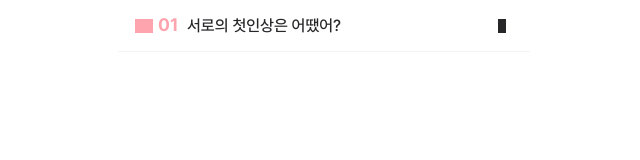
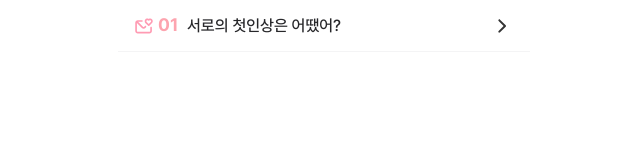
Before and after one commit to LoFin-official/LoFin-FE, a Next.js app: page / in a window 1280 px wide. Shown: the top 160 px of the page, without its empty margins (316-956 px from the left). Built offline with nearby package versions, Linux system fonts and the light colour scheme.

Commit message:
QuestionItem

```diff
--- a/src/components/QuestionItem.tsx
+++ b/src/components/QuestionItem.tsx
@@ -1,5 +1,7 @@
 import React, { ReactNode } from 'react';
-import { useRouter } from 'next/router'; // Next.js 사용시
+import { useRouter } from 'next/router';
+import { QuestionsIcon } from '@/assets/icons/SvgIcon'; // 아이콘 컴포넌트 import
+import { BackIcon } from '@/assets/icons/SvgIcon';
 
 interface QuestionItemProps {
   number: string;
@@ -7,25 +9,24 @@ interface QuestionItemProps {
   className?: string;
   isComplete: boolean;
   onClick?: () => void;
-  detailPageUrl: string; // 상세 페이지 URL
+  detailPageUrl: string;
   children?: ReactNode;
 }
 
 export default function QuestionItem({ number, question, className = '', isComplete, onClick, detailPageUrl }: QuestionItemProps) {
-  const router = useRouter(); // Router 훅 사용
+  const router = useRouter();
 
-  // 클릭 시 상세 페이지로 이동
   const handleClick = () => {
     router.push(detailPageUrl);
-    if (onClick) onClick(); // 추가적인 onClick 기능이 있다면 호출
+    if (onClick) onClick();
   };
 
   return (
     <header className={`relative h-[52px] w-[412px] border-b border-zinc-100 ${className}`} onClick={handleClick}>
-      {/* 뒤로가기 화살표 (예시용, 실제 아이콘으로 교체 추천) */}
+      {/* 완료 시 아이콘 표시 (좌우 반전) */}
       {isComplete && (
-        <div className='absolute left-[396px] top-[38px] w-6 h-6 -rotate-180 origin-top-left overflow-hidden'>
-          <div className='absolute left-[8.33px] top-[5.36px] w-2 h-[13.31px] bg-zinc-800' />
+        <div className='absolute right-[16px] top-[14px] transform rotate-180'>
+          <BackIcon onClick={() => {}} />
         </div>
       )}
 
@@ -37,7 +38,7 @@ export default function QuestionItem({ number, question, className = '', isCompl
 
       {/* 아이콘 */}
       <div className='absolute left-[16px] top-[16px] w-5 h-5 overflow-hidden'>
-        <div className='absolute left-[1.25px] top-[2.55px] w-[17.49px] h-[14.95px] bg-rose-300' />
+        <QuestionsIcon className='w-5 h-5' />
       </div>
     </header>
   );
```
